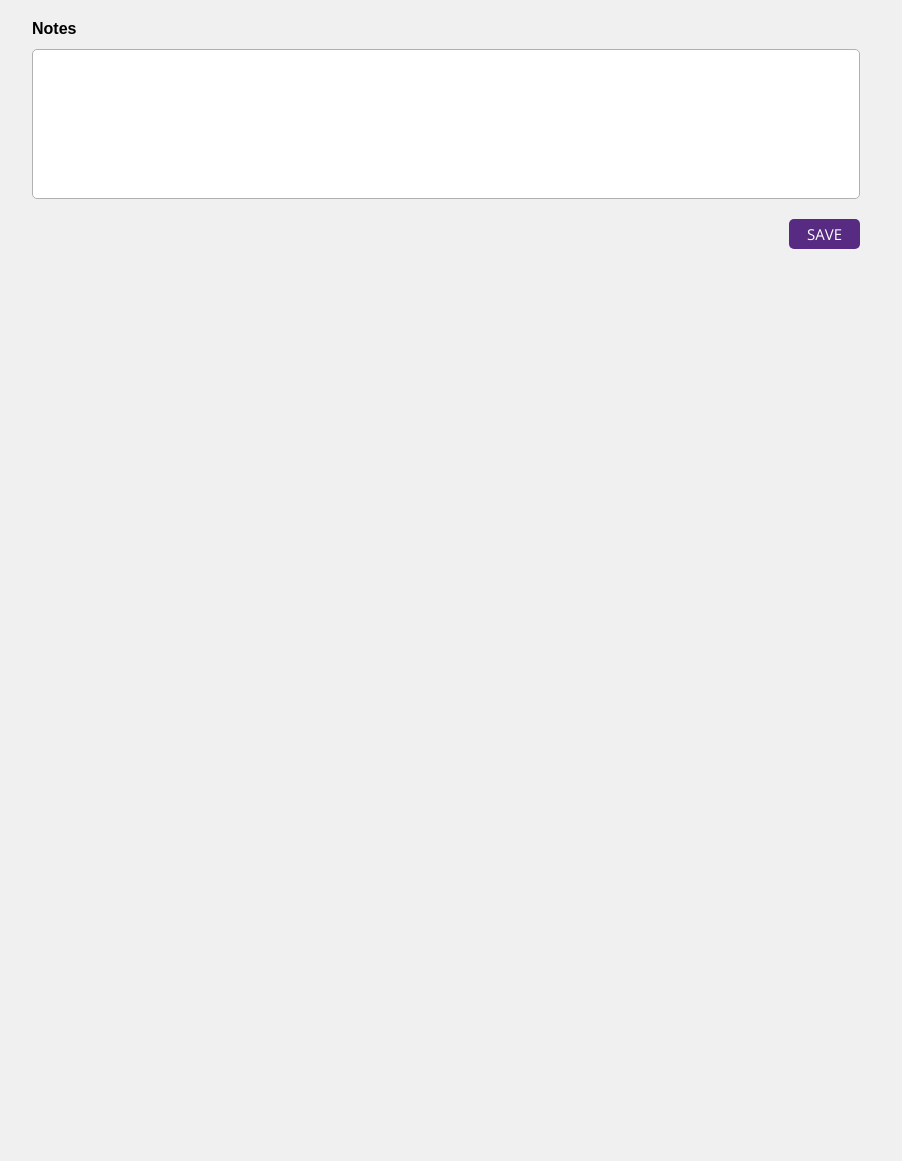
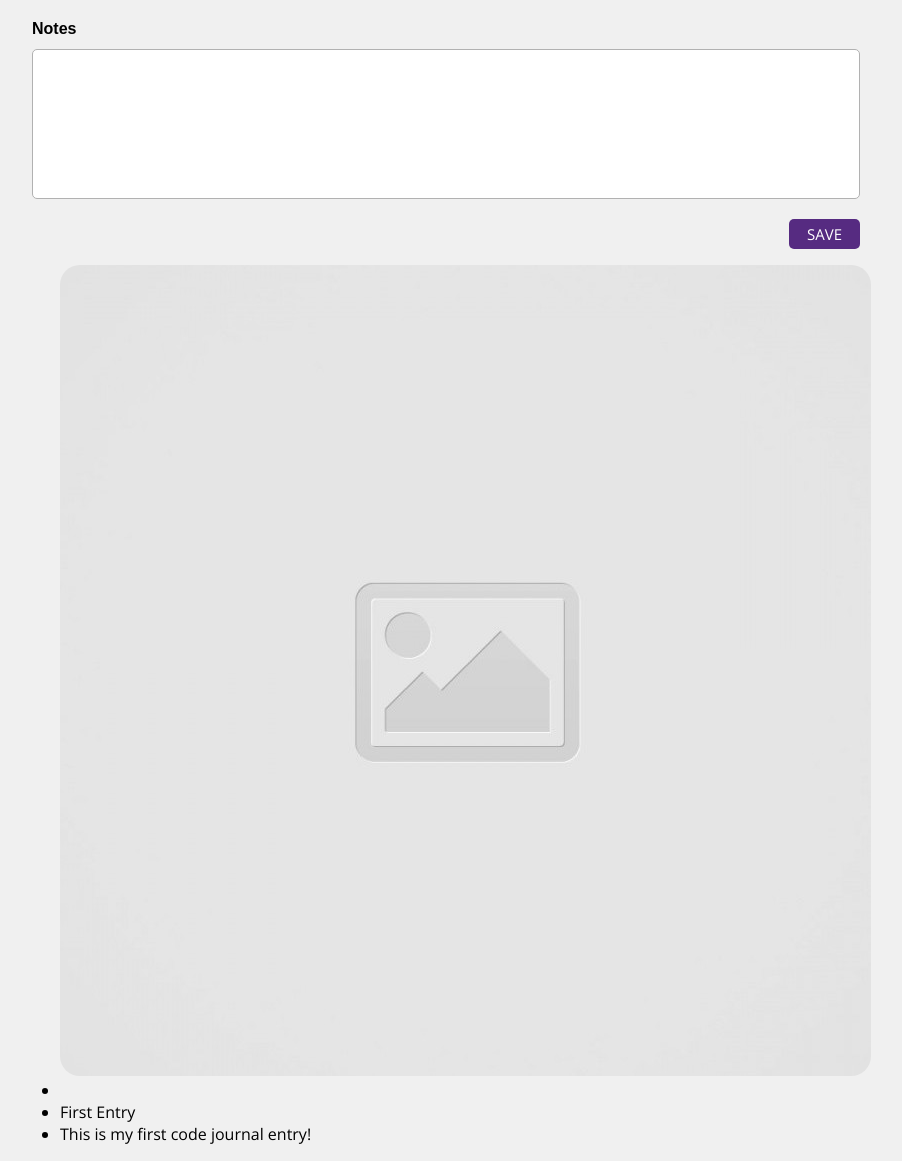
Before and after one commit to cgmccanna/code-journal, a website: page index.html in a window 1280 px wide. Shown: the part 535-1696 px from the top of the page, without its empty margins (194-1096 px from the left). Before the commit the page ends 800 px from the top, so only its background shows below. Drawn offline with nearby package versions, Linux system fonts and the light colour scheme; a web font is replaced by a local one.

```diff
--- a/index.html
+++ b/index.html
@@ -26,8 +26,8 @@
     </div>
   </header>
   <main class="container">
-    <h1 class="column-full">New Entry</h1>
     <div data-view="entry-form">
+      <h1 class="column-full">New Entry</h1>
       <form action="" method="post">
         <div class="row">
           <img src="images/placeholder-image-square.jpg" class="column-half">
@@ -55,6 +55,13 @@
           <div>
             </form>
           </div>
+          <div data-view="entries">
+            <ul>
+              <li><img src="images/placeholder-image-square.jpg"></li>
+              <li>First Entry</li>
+              <li>This is my first code journal entry!</li>
+            </ul>
+          </div>
   </main>
   <script src="js/data.js"></script>
   <script src="js/main.js"></script>
```
